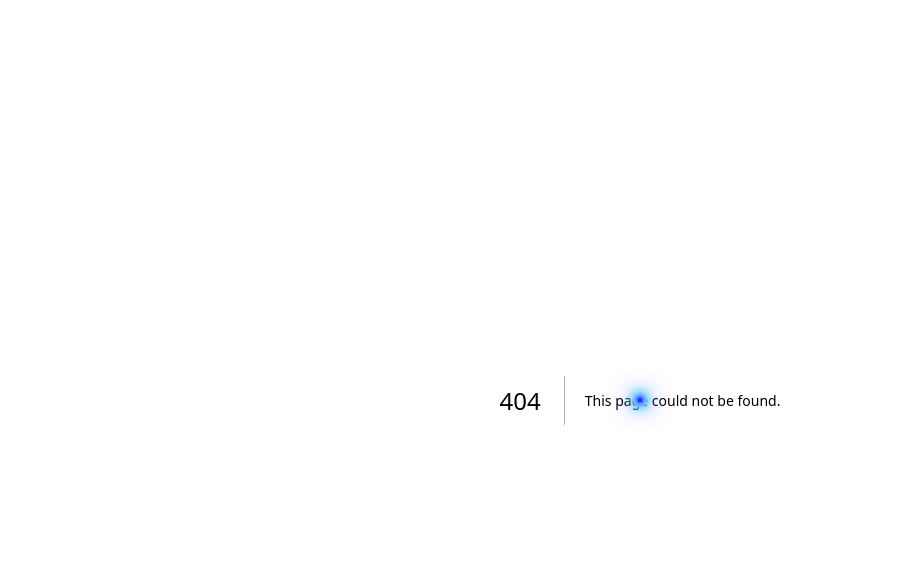
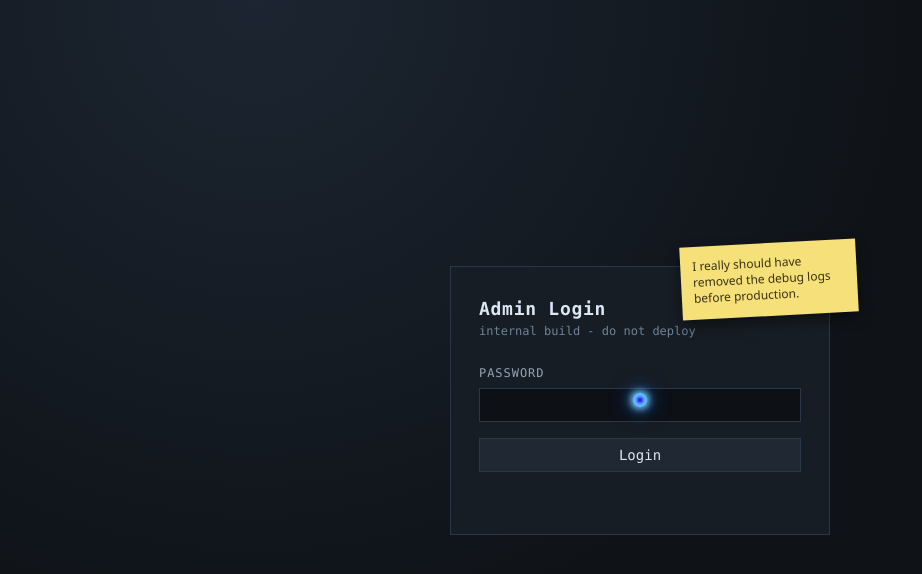
Before and after one commit to raskinbarak/the-vertex-puzzle, a Next.js app: page /login in a window 1280 px wide. Before the commit this address had no page. Shown: the top 574 px of the page, without its empty margins (0-922 px from the left). Built offline with nearby package versions, Linux system fonts and the light colour scheme.

Commit message:
feat(game): ✨ add fake-auth login puzzle and compass placeholder

```diff
--- /dev/null
+++ b/app/auth.ts
@@ -0,0 +1,5 @@
+export const AUTH_COOKIE = "authenticated=true";
+
+export function isAuthenticated() {
+  return document.cookie.split(";").some((cookie) => cookie.trim() === AUTH_COOKIE);
+}
--- /dev/null
+++ b/app/compass/page.module.css
@@ -0,0 +1,19 @@
+.page {
+  display: flex;
+  flex-direction: column;
+  align-items: center;
+  justify-content: center;
+  gap: 0.5rem;
+  min-height: 100svh;
+  padding: 2rem 1rem;
+}
+
+.title {
+  font-size: clamp(1.5rem, 4vw, 2.25rem);
+  letter-spacing: 0.08em;
+}
+
+.subtitle {
+  color: #91a4b8;
+  font-size: 0.875rem;
+}
--- /dev/null
+++ b/app/components/AdminLogin.module.css
@@ -0,0 +1,104 @@
+.page {
+  display: flex;
+  align-items: center;
+  justify-content: center;
+  min-height: 100svh;
+  padding: 2rem 1rem;
+}
+
+.card {
+  position: relative;
+  width: min(380px, 92vw);
+  padding: 1.75rem;
+  border: 1px solid var(--line);
+  background: var(--bg-soft);
+  font-family: "Cascadia Code", Consolas, "Courier New", monospace;
+}
+
+.title {
+  font-size: 1.125rem;
+  font-weight: 600;
+  letter-spacing: 0.04em;
+}
+
+.subtitle {
+  margin-bottom: 1.5rem;
+  color: #6f8296;
+  font-size: 0.75rem;
+}
+
+.field {
+  display: block;
+  margin-bottom: 0.375rem;
+  color: #91a4b8;
+  font-size: 0.75rem;
+  text-transform: uppercase;
+  letter-spacing: 0.08em;
+}
+
+.input {
+  width: 100%;
+  padding: 0.5rem 0.625rem;
+  border: 1px solid var(--line);
+  background: #0d1116;
+  color: var(--text);
+  font-family: inherit;
+  font-size: 0.875rem;
+}
+
+.input:focus-visible {
+  outline: 1px solid #4ea8ff;
+}
+
+.button {
+  width: 100%;
+  margin-top: 1rem;
+  padding: 0.5rem;
+  border: 1px solid var(--line);
+  background: #1f2833;
+  color: var(--text);
+  font-family: inherit;
+  font-size: 0.875rem;
+  cursor: pointer;
+}
+
+.button:hover {
+  background: #26313e;
+}
+
+.status {
+  margin-top: 0.875rem;
+  font-size: 0.8125rem;
+  min-height: 1.25rem;
+}
+
+.error {
+  color: #e06c75;
+}
+
+.success {
+  color: #8fd9ff;
+}
+
+.note {
+  position: absolute;
+  top: -1.5rem;
+  right: -1.75rem;
+  width: 11rem;
+  padding: 0.75rem;
+  background: #f5e07a;
+  color: #3a3110;
+  font-family: "Segoe UI", Tahoma, Geneva, Verdana, sans-serif;
+  font-size: 0.75rem;
+  line-height: 1.35;
+  box-shadow: 0 6px 14px rgba(0, 0, 0, 0.45);
+  transform: rotate(-3deg);
+}
+
+@media (max-width: 480px) {
+  .note {
+    position: static;
+    width: auto;
+    margin-bottom: 1.25rem;
+  }
+}
--- /dev/null
+++ b/app/components/AdminLogin.tsx
@@ -0,0 +1,73 @@
+"use client";
+
+import { useEffect, useState, type FormEvent } from "react";
+import { isAuthenticated } from "../auth";
+import styles from "./AdminLogin.module.css";
+
+const REDIRECT_DELAY_MS = 1600;
+
+// Puzzle bait: printed to the console on every attempt, never executed.
+const DEBUG_AUTH_SOURCE = `function checkAuth(pass) {
+  if (pass = expectedPass) {
+    document.cookie = "authenticated=true";
+    return true;
+  }
+  return false;
+}`;
+
+export default function AdminLogin() {
+  const [granted, setGranted] = useState(false);
+  const [denied, setDenied] = useState(false);
+
+  useEffect(() => {
+    if (!granted) return;
+
+    const redirectTimer = window.setTimeout(() => {
+      window.location.assign("/compass");
+    }, REDIRECT_DELAY_MS);
+
+    return () => window.clearTimeout(redirectTimer);
+  }, [granted]);
+
+  const attemptLogin = (event: FormEvent<HTMLFormElement>) => {
+    event.preventDefault();
+
+    const authenticated = isAuthenticated();
+    console.log(`[debug] auth check\n${DEBUG_AUTH_SOURCE}`);
+    console.log(
+      authenticated
+        ? '[debug] cookie "authenticated" found - access granted'
+        : '[debug] cookie "authenticated" not found - access denied',
+    );
+
+    setGranted(authenticated);
+    setDenied(!authenticated);
+  };
+
+  return (
+    <main className={styles.page}>
+      <div className={styles.card}>
+        <p className={styles.note}>I really should have removed the debug logs before production.</p>
+
+        <h1 className={styles.title}>Admin Login</h1>
+        <p className={styles.subtitle}>internal build - do not deploy</p>
+
+        <form onSubmit={attemptLogin}>
+          <label className={styles.field} htmlFor="password">
+            Password
+          </label>
+          <input className={styles.input} id="password" name="password" type="password" autoComplete="off" />
+
+          <button className={styles.button} type="submit">
+            Login
+          </button>
+        </form>
+
+        <p className={styles.status} role="status" aria-live="polite">
+          {granted && <span className={styles.success}>200 OK - access granted</span>}
+          {denied && <span className={styles.error}>Error: not authenticated</span>}
+        </p>
+      </div>
+    </main>
+  );
+}
--- /dev/null
+++ b/app/login/page.tsx
@@ -0,0 +1,5 @@
+import AdminLogin from "../components/AdminLogin";
+
+export default function LoginPage() {
+  return <AdminLogin />;
+}
```
Also changed, not shown: app/compass/page.tsx (added, +26 -0 lines).
